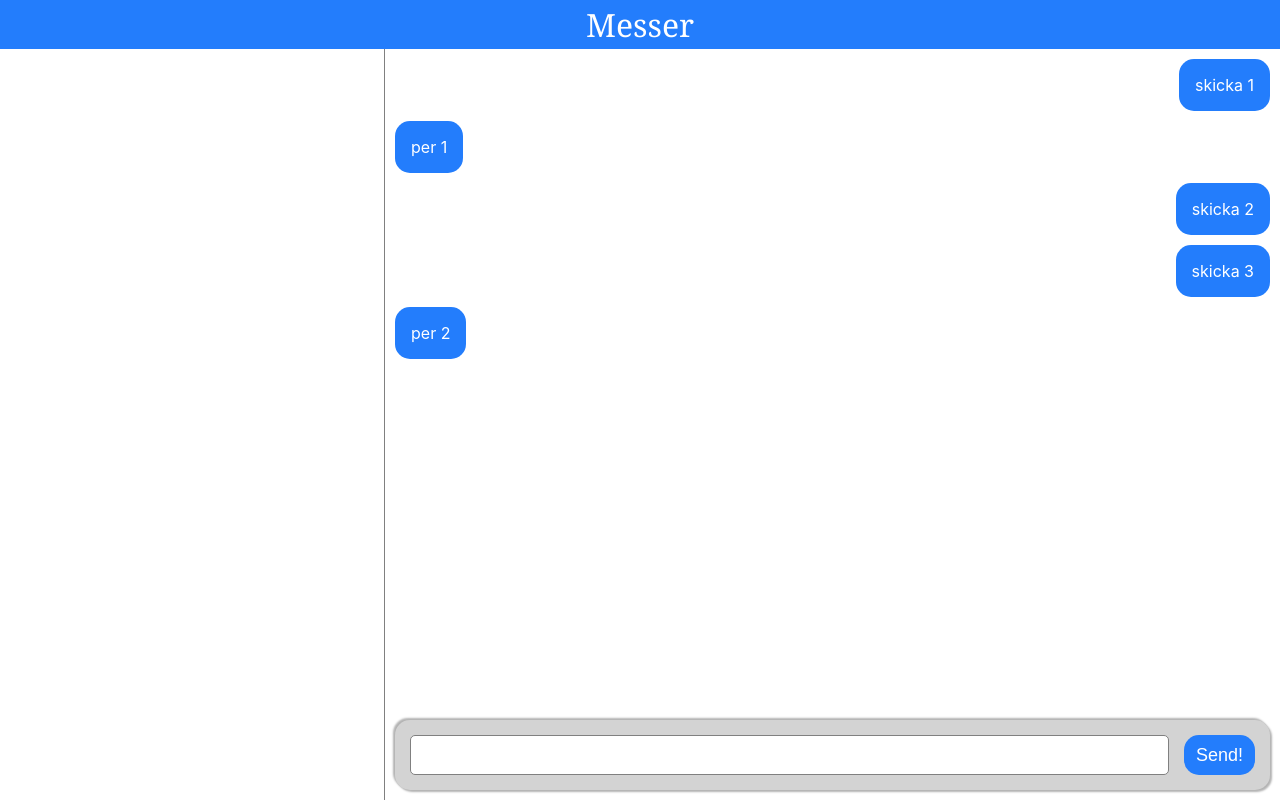
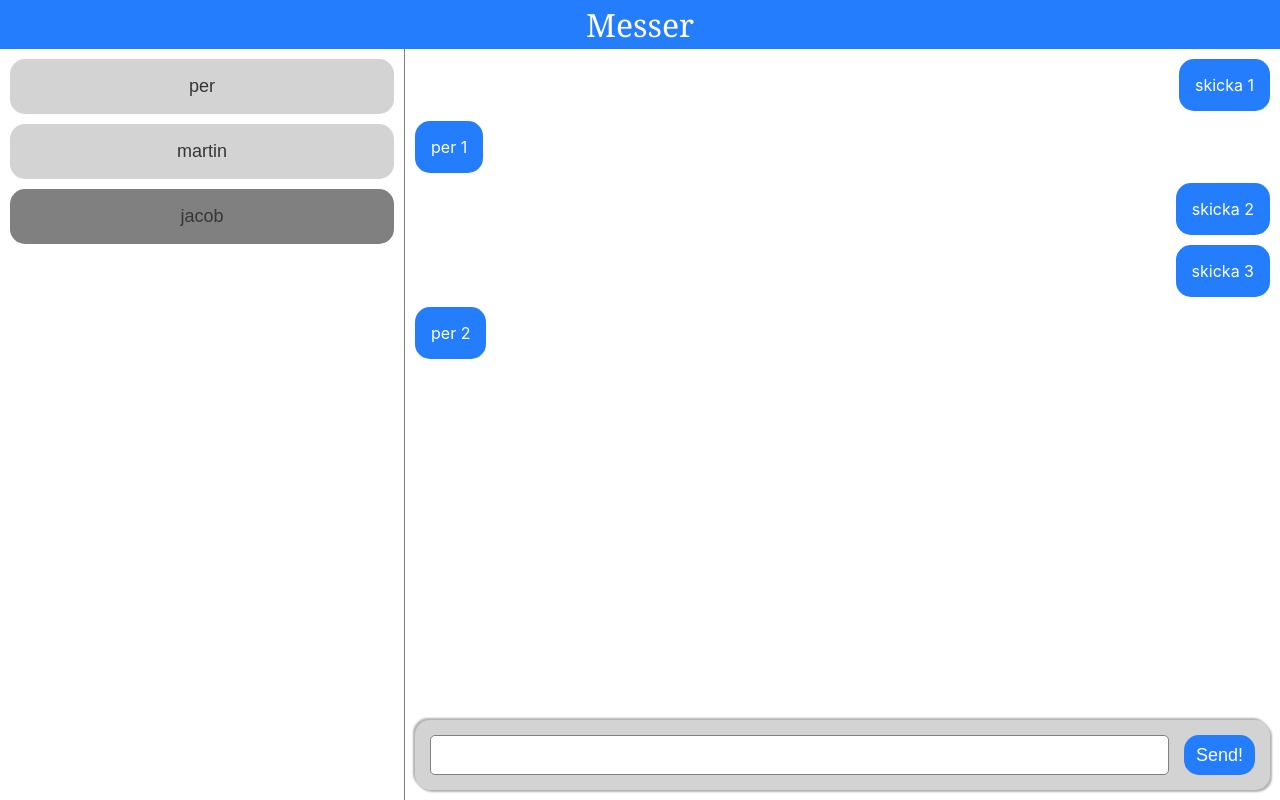
Before and after one commit to Skogis02/messer-frontend, a React (Create React App) app: page / in a window 1280 px wide. Built offline with nearby package versions, Linux system fonts and the light colour scheme.

Commit message:
Added autogenerating friends list.

```diff
--- a/src/components/ChatInputField.tsx
+++ b/src/components/ChatInputField.tsx
@@ -13,7 +13,7 @@ export const ChatInputField: React.FC = () => {
         <button
         className='send-button'
         >
-            Send!
+          Send!
         </button>
     </div>
   )
--- /dev/null
+++ b/src/components/Friend.tsx
@@ -0,0 +1,17 @@
+import React from 'react'
+import './styles/Friend.css'
+
+interface friendProps {
+    friendUsername: string;
+    isSelected: boolean
+}
+
+export const Friend = ({friendUsername, isSelected}: friendProps) => {
+  return (
+    <button
+    className={isSelected ? 'friend-selected' : 'friend'}
+    >
+        {friendUsername}
+    </button>
+  )
+}
--- a/src/components/FriendList.tsx
+++ b/src/components/FriendList.tsx
@@ -1,10 +1,30 @@
 import React from 'react'
 import './styles/FriendList.css'
+import { Friend } from './Friend'
 
-export const FriendList: React.FC = () => {
+interface friendListProps {
+  friends: string[],
+  selectedFriend: string
+}
+
+export const FriendList: React.FC<friendListProps> = ({friends, selectedFriend}: friendListProps) => {
+
+  const RenderFriends = (): JSX.Element[] => {
+    const friendsArr = []
+    for (const friend of friends) {
+      friendsArr.push(
+        <Friend
+          friendUsername={friend}
+          isSelected={friend === selectedFriend}
+        />
+      )
+    }
+    return(friendsArr)
+  }
+
   return (
     <div className='friend-list'>
-
+      {RenderFriends()}
     </div>
   )
 }
--- a/src/components/styles/ChatInputField.css
+++ b/src/components/styles/ChatInputField.css
@@ -10,7 +10,6 @@
 .univ-input {
     flex-grow: 1;
     font-size: large;
-    border-color: transparent;
 }
 
 .send-button {
--- /dev/null
+++ b/src/components/styles/Friend.css
@@ -0,0 +1,23 @@
+.friend {
+    padding: 15px;
+    background-color: lightgrey;
+    color: rgb(54, 54, 54);
+    font-size: large;
+    border-radius: 15px;
+    border-color: transparent;
+    gap: 15px;
+}
+
+.friend-selected {
+    padding: 15px;
+    background-color: grey;
+    color: rgb(54, 54, 54);
+    font-size: large;
+    border-radius: 15px;
+    border-color: transparent;
+    gap: 15px;
+}
+
+.friend:hover {
+    background-color: grey;
+}
--- a/src/components/styles/FriendList.css
+++ b/src/components/styles/FriendList.css
@@ -1,4 +1,9 @@
 .friend-list {
+    display: flex;
+    flex-direction: column;
+    justify-content: start;
+    padding: 10px;
+    gap: 10px;
     width: 30%;
     border-right-color: grey;
     border-right-width: 1px;
--- a/src/pages/Home.tsx
+++ b/src/pages/Home.tsx
@@ -1,4 +1,4 @@
-import React, { useContext } from 'react';
+import React, { useState, useContext } from 'react';
 import { AuthContext } from '../contexts/AuthContext';
 import { FriendList } from '../components/FriendList';
 import { Message } from '../components/Message'
@@ -41,6 +41,8 @@ const receivedMessages: messageProps[] = [
     }
 ]
 
+const friends = ['per', 'martin', 'jacob']
+
 const Home: React.FC = () => {
     const authCont = useContext(AuthContext)
     if (authCont === undefined) return <>AuthContext is undefined</>
@@ -48,7 +50,7 @@ const Home: React.FC = () => {
 
     return (
         <div className='home-pg'>
-            <FriendList/>
+            <FriendList friends={friends} selectedFriend='jacob'/>
             <Chat friend='per' sentMessages={sentMessages} receivedMessages={receivedMessages}/>
         </div>
     )
```
